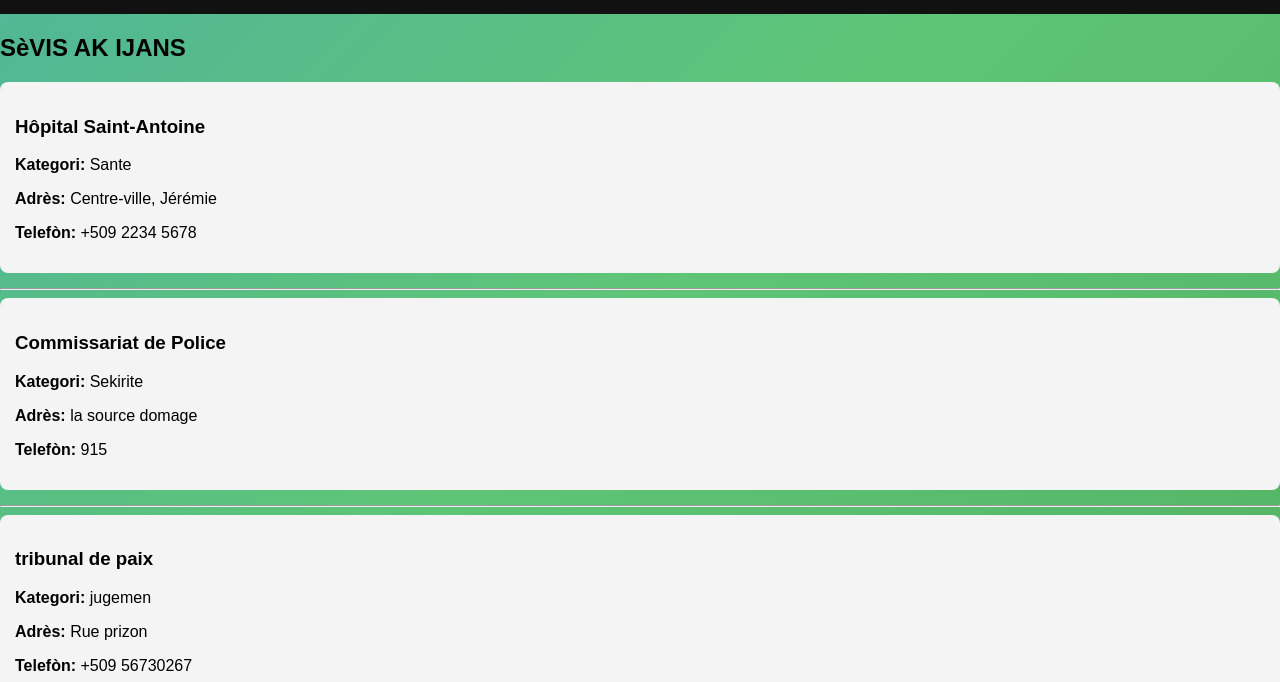
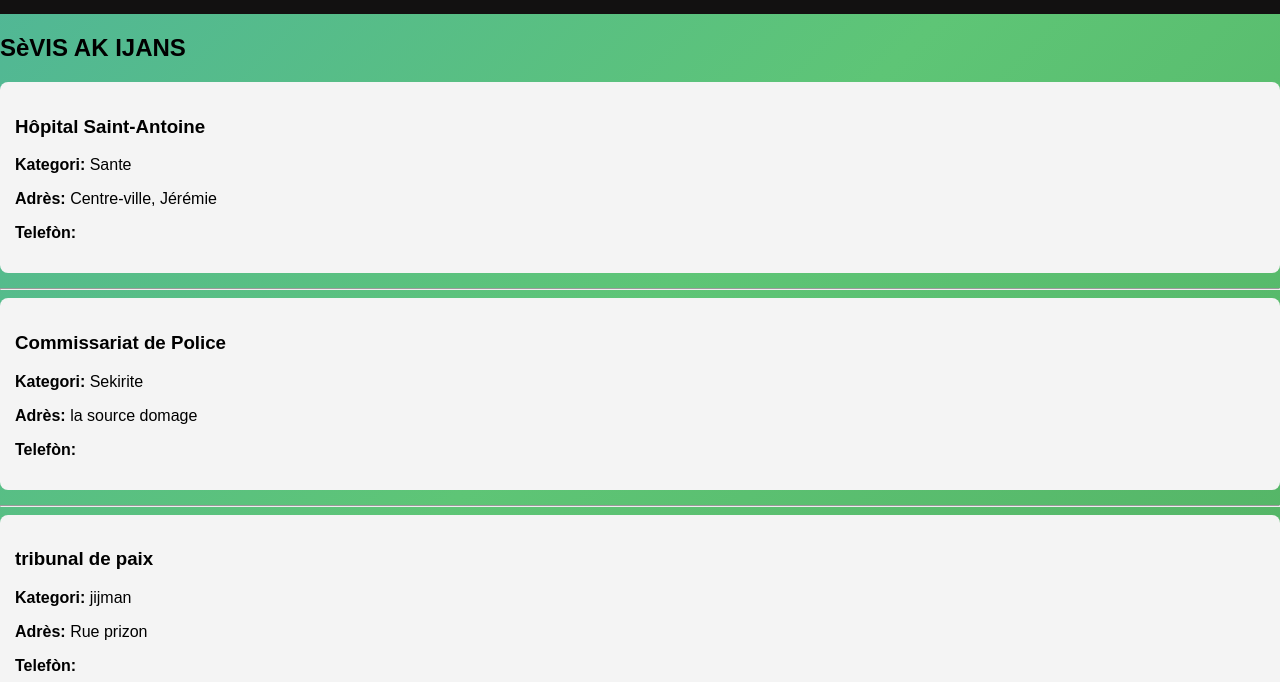
Before and after one commit to pepe167/jeremiebel, a plain HTML site: page Enfòmasyon.html in a window 1280 px wide. Shown: the part 118-800 px from the top of the page. Drawn offline with Linux system fonts and the light colour scheme.

Commit message:
Update Enfòmasyon.html

```diff
--- a/Enfòmasyon.html
+++ b/Enfòmasyon.html
@@ -28,19 +28,19 @@
                 titre: "Hôpital Saint-Antoine",
                 categorie: "Sante",
                 adresse: "Centre-ville, Jérémie",
-                telephone: "+509 2234 5678"
+                telephone: ""
             },
             {
                 titre: "Commissariat de Police",
                 categorie: "Sekirite",
                 adresse: "la source domage",
-                telephone: "915"
+                telephone: ""
             },
               {
                 titre: "tribunal de paix",
-                categorie: "jugemen",
+                categorie: "jijman",
                 adresse: "Rue prizon",
-                telephone: "+509 56730267"
+                telephone: ""
             }
         ];
 
```
